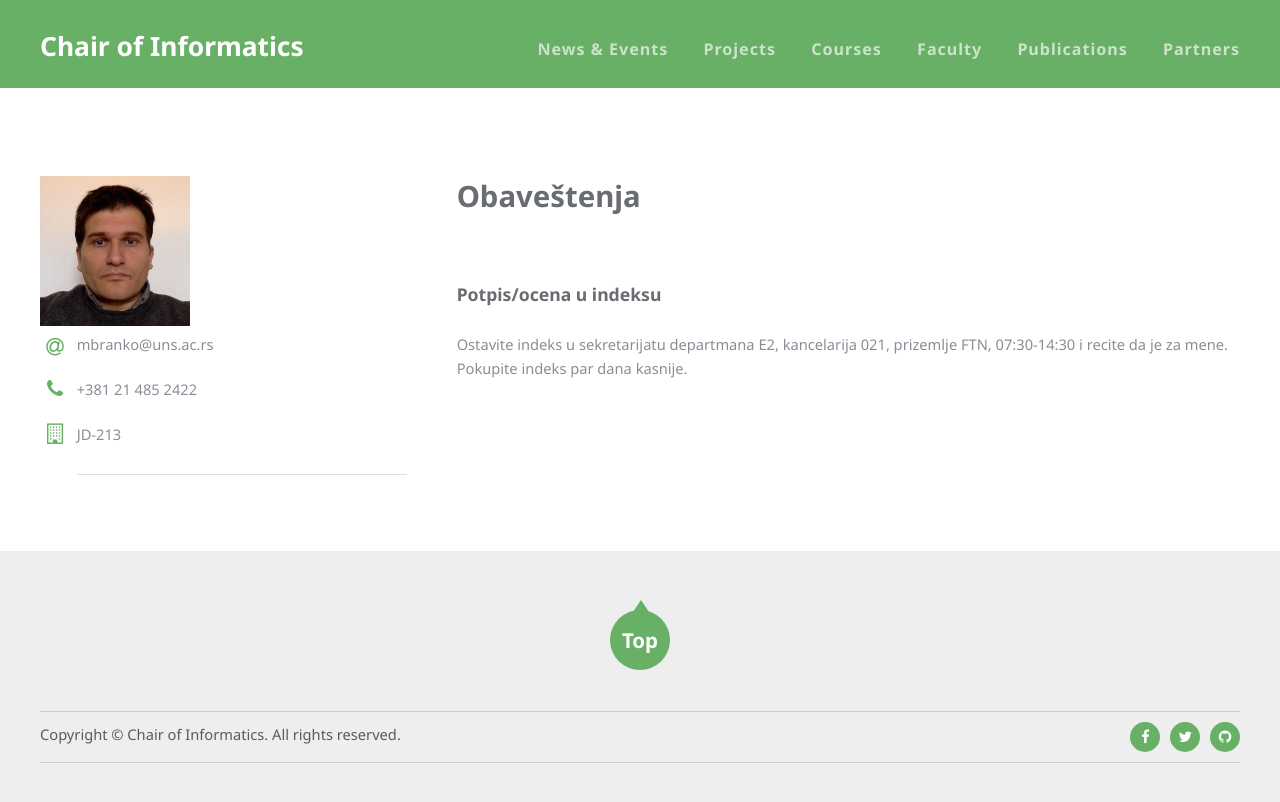
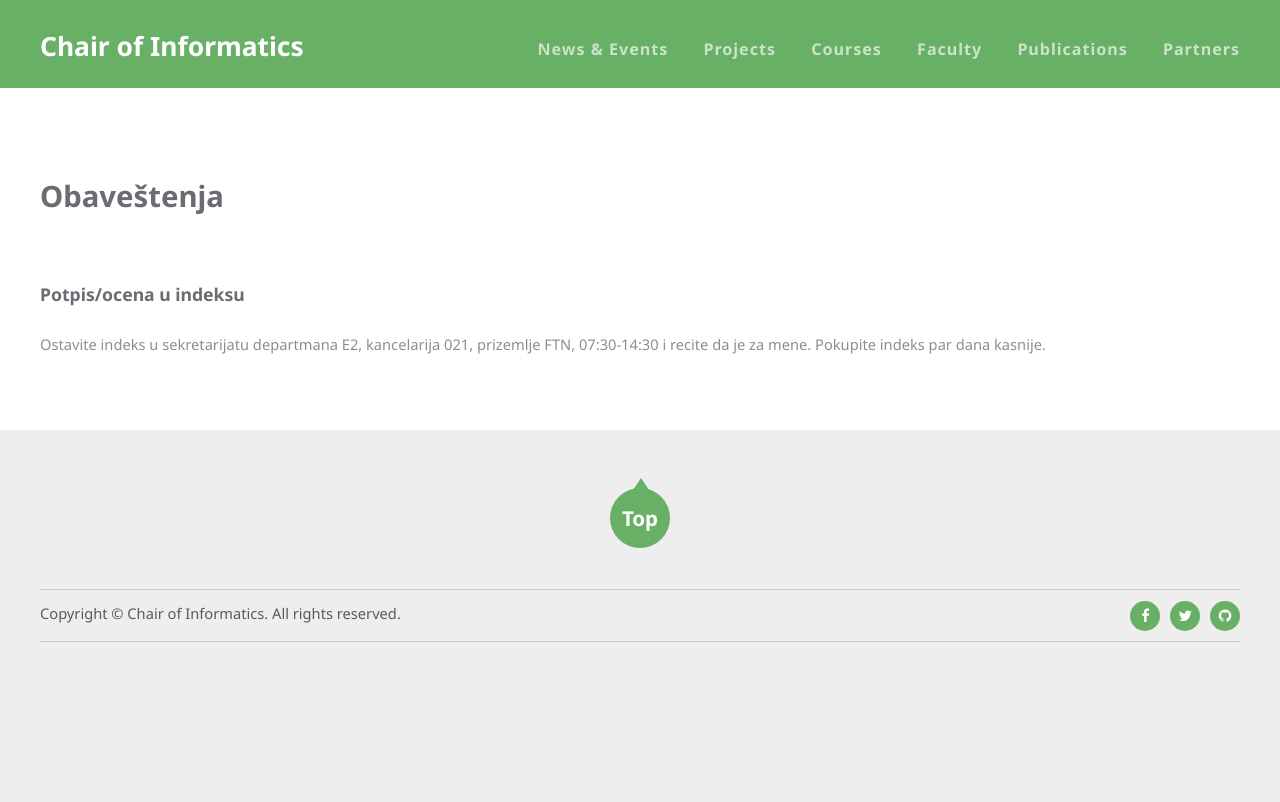
Before and after one commit to unsftn/informatika, a Jekyll site: the page built from _faculty/BrankoMilosavljevic2.md, in a window 1280 px wide. Shown: the top 802 px of the page. Built offline with Jekyll 4.4.1, drawn with Linux system fonts in a browser that asks for light colours.

Commit message:
Branko opet

```diff
--- a/_faculty/BrankoMilosavljevic2.md
+++ b/_faculty/BrankoMilosavljevic2.md
@@ -1,14 +1,8 @@
 ---
-layout: faculty
+layout: default
 title: Obaveštenja
-collection: faculty
 path: BrankoMilosavljevic/indeks
 name: BrankoMilosavljevic
-zvanje: full
-email: mbranko@uns.ac.rs
-phone: +381 21 485 2422
-office: JD-213
-photo: BrankoMilosavljevic.jpg
 ---
 
 ### Potpis/ocena u indeksu
```
